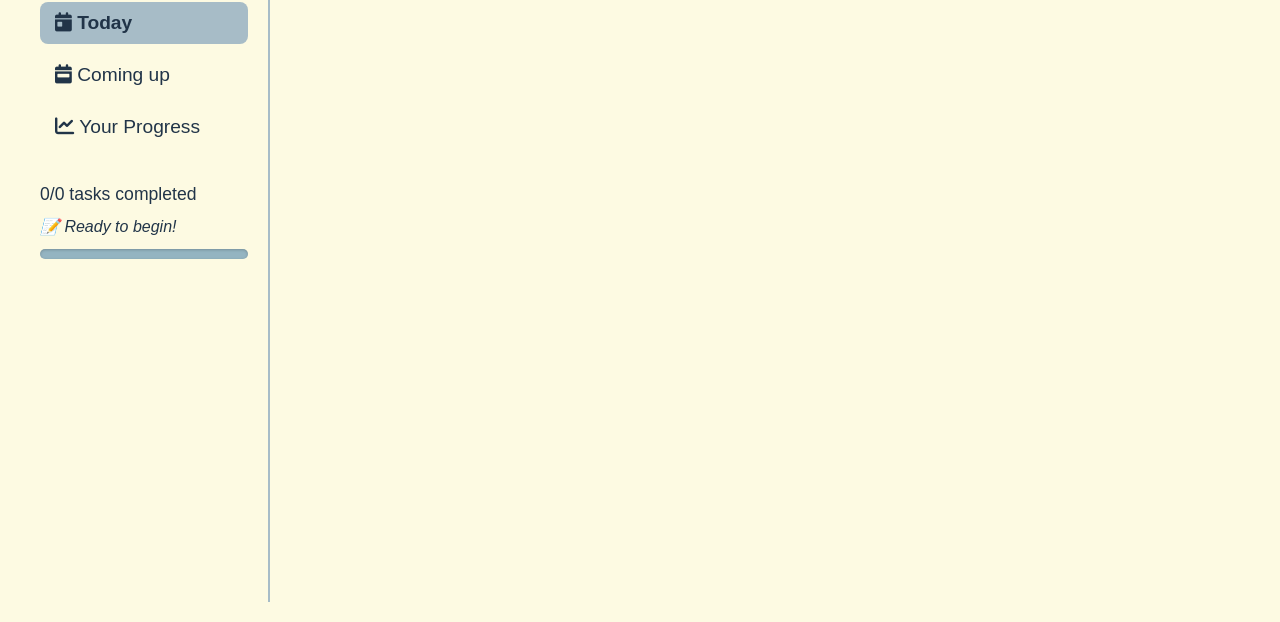
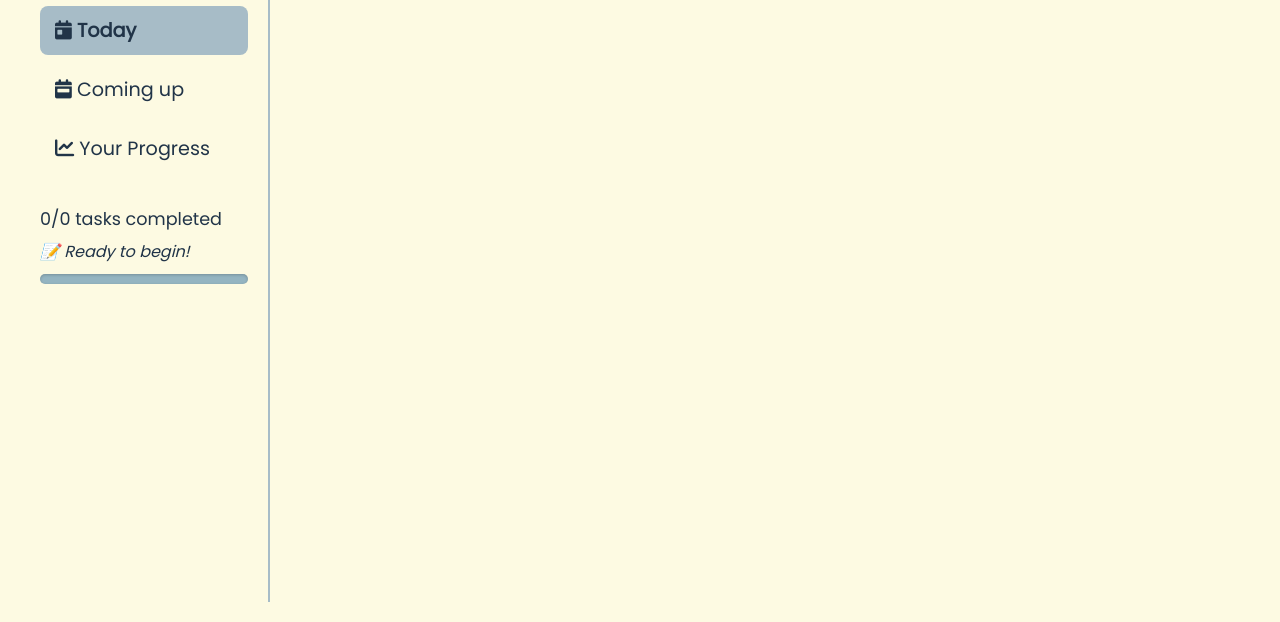
Before and after one commit to SalahEddine-Ra/To-do-liste, a plain HTML site: page index.html in a window 1280 px wide. Shown: the part 178-800 px from the top of the page. Drawn offline with Linux system fonts and the light colour scheme.

Commit message:
Update index.html

```diff
--- a/index.html
+++ b/index.html
@@ -7,10 +7,14 @@
     <title>ClearMind To-Do List</title>
     <link rel="stylesheet" href="style.css"> <!-- Link to your CSS file -->
     <link rel="stylesheet" href="https://cdnjs.cloudflare.com/ajax/libs/font-awesome/6.0.0/css/all.min.css">
+    <link href="https://fonts.googleapis.com/css2?family=Satisfy&display=swap" rel="stylesheet">
+        <link href="https://fonts.googleapis.com/css2?family=Poppins&display=swap" rel="stylesheet">
+
+
 </head>
 
 <body>
-     <div id="splash-screen">
+    <div id="splash-screen">
         <div>
             <h1 id="logo">WELCOME TO <span>CLEAR MIND</span></h1>
         </div>
```
